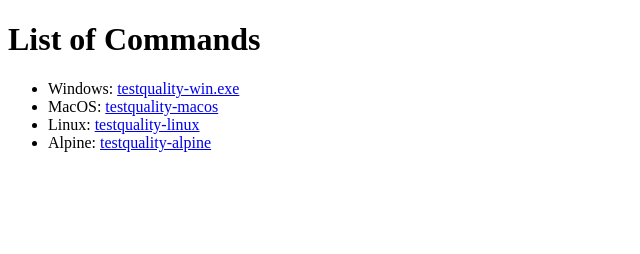
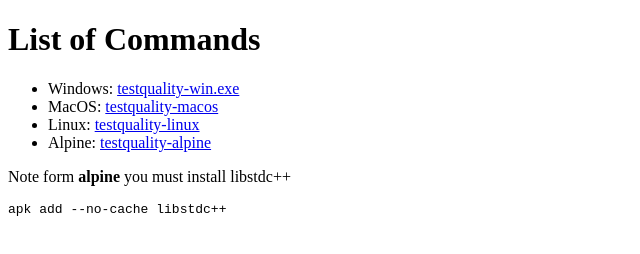
Before and after one commit to BitModern/testQualityCli, a website: page commands/index.html in a window 1280 px wide. Shown: the whole page, without its empty margins (0-640 px from the left). Drawn offline with Linux system fonts and the light colour scheme.

Commit message:
alpine requirements

```diff
--- a/commands/index.html
+++ b/commands/index.html
@@ -12,5 +12,6 @@
     <li>Linux: <a href="/testquality-linux" download>testquality-linux</a></li>
     <li>Alpine: <a href="/testquality-alpine" download>testquality-alpine</a></li>
 </ul>
+<p>Note form <b>alpine</b> you must install libstdc++ <pre>apk add --no-cache libstdc++</pre></p>
 </body>
 </html>
--- a/package.json
+++ b/package.json
@@ -29,10 +29,10 @@
     "pkg": "4.3.8",
     "prettier": "^1.16.4",
     "rimraf": "^2.6.2",
+    "ts-node": "^8.3.0",
     "tslint": "^5.13.1",
     "tslint-config-airbnb": "^5.11.1",
     "tslint-config-prettier": "^1.18.0",
-    "ts-node": "^8.3.0",
     "typescript": "^3.3.3333"
   },
   "dependencies": {
```
Also changed, not shown: README.md, 1 other file.
